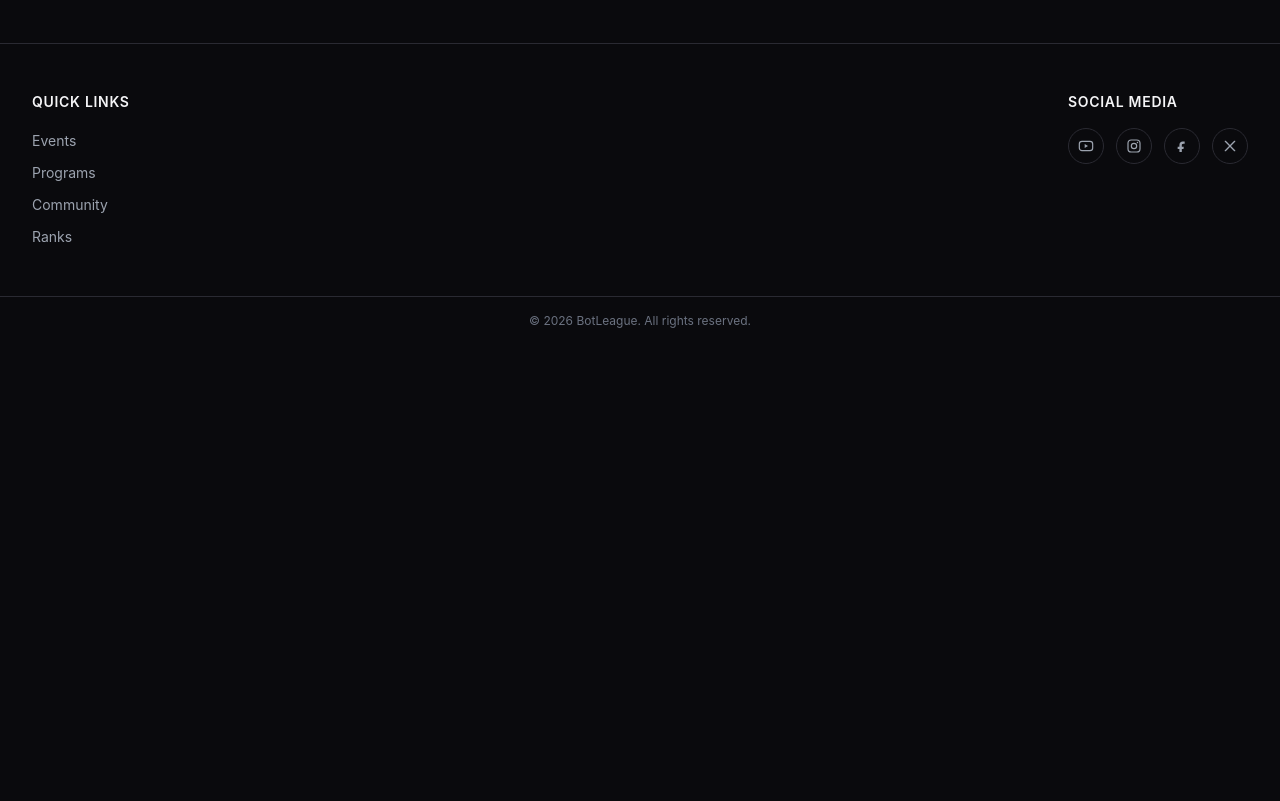
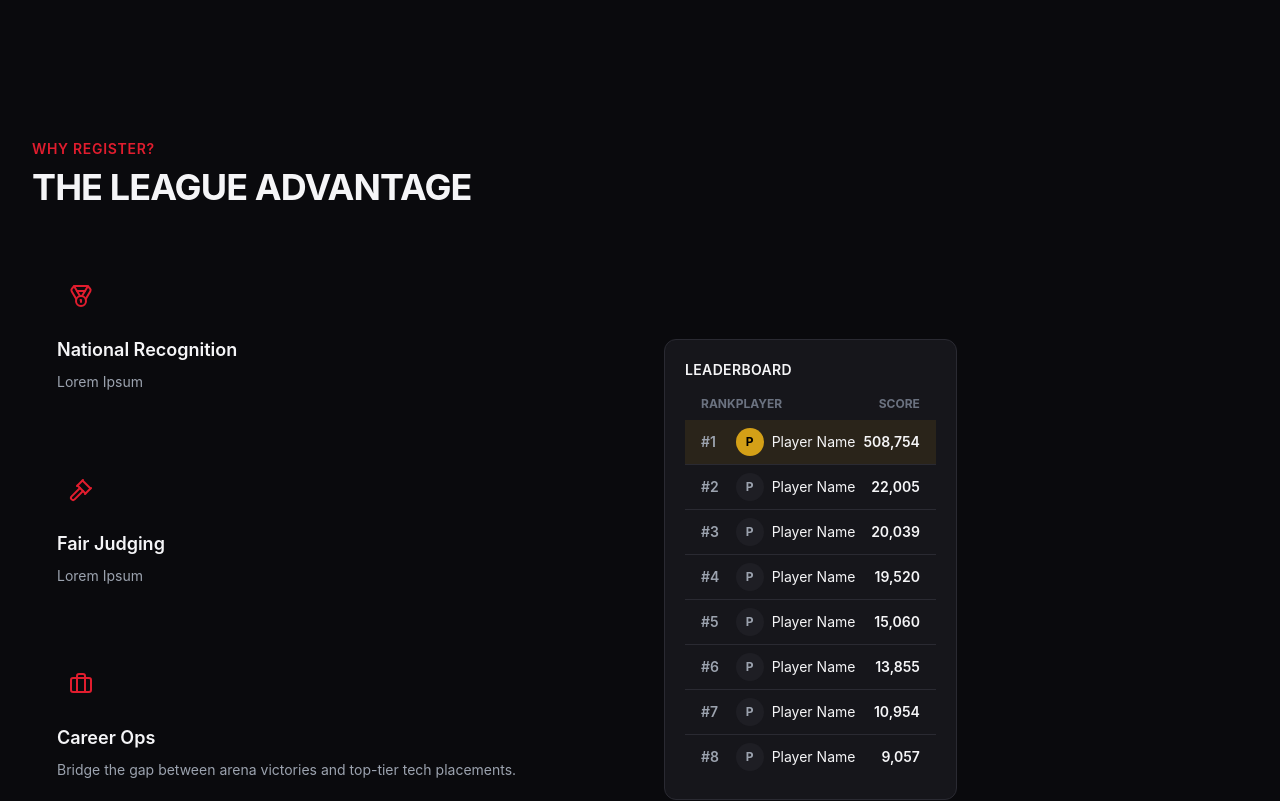
Before and after one commit to rudra1337-dev/botleague, a React (Vite) app: page / in a window 1280 px wide. Shown: the part 1320-2121 px from the top of the page. Before the commit the page ends 1665 px from the top, so only its background shows below. Built offline with nearby package versions, Linux system fonts and the light colour scheme.

Commit message:
feat: add why register section

```diff
--- a/src/App.tsx
+++ b/src/App.tsx
@@ -3,6 +3,7 @@ import { HeroSection } from "@/sections/Hero";
 import { AboutSection } from "@/sections/About";
 import { CategoriesSection } from "@/sections/Categories";
 import { DisciplinesSection } from "@/sections/Disciplines";
+import { WhyRegisterSection } from "@/sections/WhyRegister";
 
 
 function App() {
@@ -12,6 +13,7 @@ function App() {
       <AboutSection />
       <CategoriesSection />
       <DisciplinesSection />
+      <WhyRegisterSection />
     </RootLayout>
   );
 }
--- /dev/null
+++ b/src/sections/WhyRegister/LeaderboardRow.tsx
@@ -0,0 +1,30 @@
+import clsx from "clsx";
+import type { LeaderboardEntry } from "@/types";
+
+export function LeaderboardRow({ entry }: { entry: LeaderboardEntry }) {
+  const isTop = entry.rank === 1;
+  return (
+    <tr className={clsx(isTop && "bg-brand-gold/10")}>
+      <td className="py-2 pl-4 pr-2 text-sm font-semibold text-text-secondary">
+        #{entry.rank}
+      </td>
+      <td className="py-2 pr-2">
+        <div className="flex items-center gap-2">
+          <span
+            aria-hidden="true"
+            className={clsx(
+              "flex h-7 w-7 items-center justify-center rounded-full text-xs font-bold",
+              isTop ? "bg-brand-gold text-black" : "bg-surface-raised-2 text-text-secondary"
+            )}
+          >
+            {entry.playerName.charAt(0)}
+          </span>
+          <span className="text-sm text-text-primary">{entry.playerName}</span>
+        </div>
+      </td>
+      <td className="py-2 pr-4 text-right text-sm font-semibold text-text-primary">
+        {entry.score.toLocaleString()}
+      </td>
+    </tr>
+  );
+}
--- /dev/null
+++ b/src/sections/WhyRegister/LeaderboardWidget.tsx
@@ -0,0 +1,33 @@
+import { leaderboardEntries } from "@/data/whyRegister";
+import { LeaderboardRow } from "./LeaderboardRow";
+
+export function LeaderboardWidget() {
+  return (
+    <div className="rounded-xl border border-surface-border bg-surface-raised p-5">
+      <h3 className="mb-4 text-sm font-semibold uppercase tracking-wide text-text-primary">
+        Leaderboard
+      </h3>
+      <table className="w-full border-collapse">
+        <caption className="sr-only">Current player rankings by score</caption>
+        <thead>
+          <tr className="text-left text-xs uppercase text-text-muted">
+            <th scope="col" className="pb-2 pl-4">
+              Rank
+            </th>
+            <th scope="col" className="pb-2">
+              Player
+            </th>
+            <th scope="col" className="pb-2 pr-4 text-right">
+              Score
+            </th>
+          </tr>
+        </thead>
+        <tbody className="divide-y divide-surface-border">
+          {leaderboardEntries.map((entry) => (
+            <LeaderboardRow key={entry.rank} entry={entry} />
+          ))}
+        </tbody>
+      </table>
+    </div>
+  );
+}
--- /dev/null
+++ b/src/sections/WhyRegister/WhyRegisterSection.tsx
@@ -0,0 +1,31 @@
+import { benefitItems } from "@/data/whyRegister";
+import { SectionHeading } from "@/components/ui/SectionHeading";
+import { FeatureItem } from "@/components/shared/FeatureItem";
+import { LeaderboardWidget } from "./LeaderboardWidget";
+
+export function WhyRegisterSection() {
+  return (
+    <section
+      aria-labelledby="why-register-heading"
+      className="py-16 md:py-24"
+    >
+      <div className="mx-auto grid max-w-7xl gap-12 px-4 sm:px-6 lg:grid-cols-2 lg:px-8">
+        <div>
+          <SectionHeading
+            id="why-register-heading"
+            eyebrow="Why Register?"
+            title="The League Advantage"
+          />
+          <div className="flex flex-col gap-6">
+            {benefitItems.map((item) => (
+              <FeatureItem key={item.id} {...item} variant="plain-icon" />
+            ))}
+          </div>
+        </div>
+        <div className="flex items-start lg:items-center">
+          <LeaderboardWidget />
+        </div>
+      </div>
+    </section>
+  );
+}
--- /dev/null
+++ b/src/sections/WhyRegister/index.ts
@@ -0,0 +1 @@
+export { WhyRegisterSection } from "./WhyRegisterSection";
```
